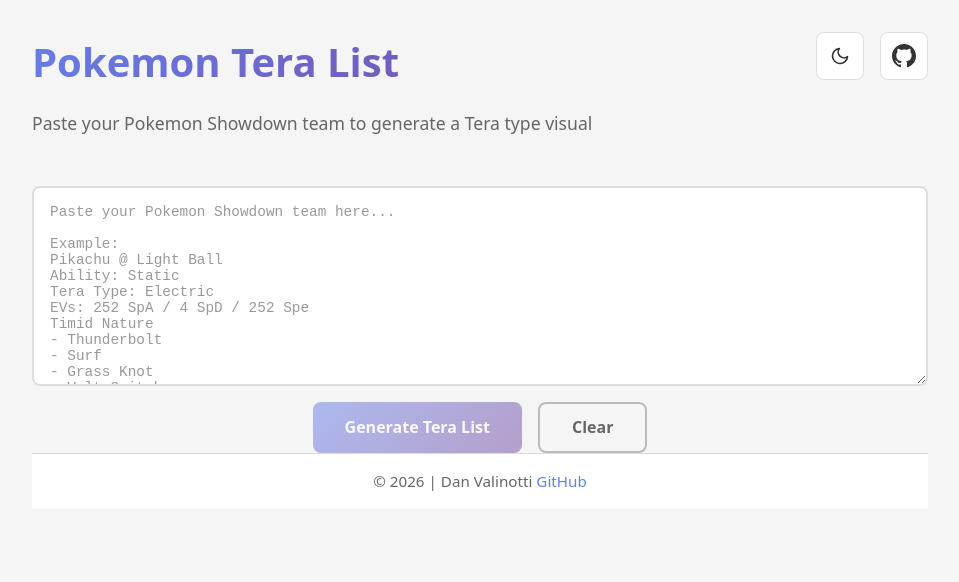
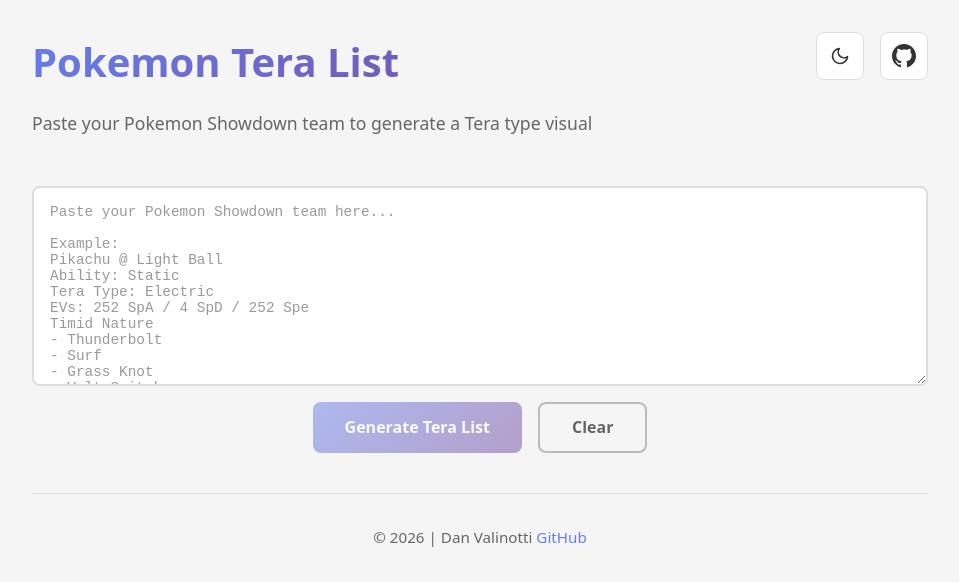
Before and after one commit to dvalinotti/pkmnteralist, a React (Vite) app: page / in a window 1280 px wide. Shown: the top 582 px of the page, without its empty margins (160-1119 px from the left). Built offline with nearby package versions, Linux system fonts and the light colour scheme.

Commit message:
Update Footer.module.css

```diff
--- a/src/components/Footer.module.css
+++ b/src/components/Footer.module.css
@@ -1,10 +1,10 @@
 .footer {
   width: 100%;
-  padding: 1rem 0;
+  padding: 2rem 0;
+  margin-top: 2.5rem;
   text-align: center;
   font-size: 0.95rem;
   border-top: 1px solid var(--footer-border);
-  background: var(--footer-bg);
   color: var(--footer-color);
 }
 
```
